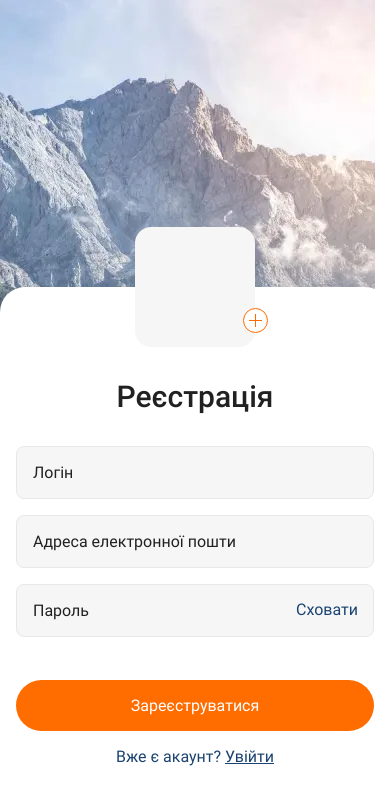
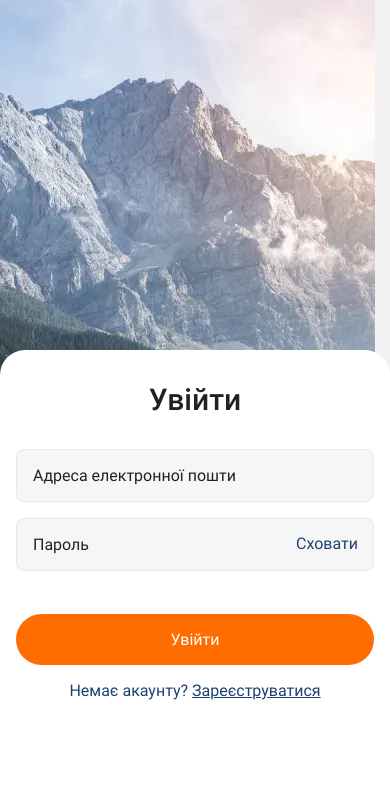
Before and after one commit to VIlliaV/hw-native, a React Native app: screen /Login in a window 390 px wide. Shown: the top 804 px of the page. Built offline with nearby package versions, Linux system fonts and the light colour scheme.

Commit message:
ADD || navigation

```diff
--- a/App.js
+++ b/App.js
@@ -3,6 +3,8 @@ import { Text, View } from "react-native";
 import { useFonts } from "expo-font";
 import RegistrationScreen from "./components/auth/RegistrationScreen";
 import LoginScreen from "./components/auth/LoginScreen";
+import { NavigationContainer } from "@react-navigation/native";
+import { createStackNavigator } from "@react-navigation/stack";
 
 export default function App() {
   const [fontsLoaded] = useFonts({
@@ -15,12 +17,24 @@ export default function App() {
   if (!fontsLoaded) {
     return <Text>loading</Text>;
   }
+  const MainStack = createStackNavigator();
 
   return (
-    <View style={{ flex: 1 }}>
-      <RegistrationScreen />
-
-      {/* <LoginScreen /> */}
-    </View>
+    <NavigationContainer>
+      <View style={{ flex: 1 }}>
+        <MainStack.Navigator initialRouteName="Registration">
+          <MainStack.Screen
+            name="Registration"
+            component={RegistrationScreen}
+            options={{ headerShown: false }}
+          />
+          <MainStack.Screen
+            name="Login"
+            component={LoginScreen}
+            options={{ headerShown: false }}
+          />
+        </MainStack.Navigator>
+      </View>
+    </NavigationContainer>
   );
 }
--- a/components/auth/Auth.js
+++ b/components/auth/Auth.js
@@ -11,8 +11,10 @@ import {
   TouchableWithoutFeedback,
   Image,
 } from "react-native";
+
 import { styles } from "../../style/styles";
 import { useState } from "react";
+import { useNavigation } from "@react-navigation/native";
 import { color } from "../../style/color";
 import back_ground from "../../assets/image/Photo BG.webp";
 import back_ground_2x from "../../assets/image/Photo BGx2.webp";
@@ -34,15 +36,18 @@ const AuthComp = ({ isLogin }) => {
   const [auth, setAuth] = useState(isLogin ? initialLogin : initialReg);
   const [inputOnFocus, setInputOnFocus] = useState({});
   const [isAvatarAdd, setIsAvatarAdd] = useState(false);
+  const [isPasswordHide, setIsPasswordHide] = useState(false);
 
-  const [isPasswordHide, setIsPasswordHide] = useState(false);
+  const navigation = useNavigation();
 
   const keyboardHide = () => {
     Keyboard.dismiss();
   };
 
-  const onPress = () => {
-    alert("так сильно не тисни))");
+  const handleAuth = () => {
+    isLogin
+      ? navigation.navigate("Registration")
+      : navigation.navigate("Login");
   };
 
   const onSubmit = () => {
@@ -63,12 +68,6 @@ const AuthComp = ({ isLogin }) => {
   };
 
   const onFocus = (e) => {
-    // console.log(
-    //   "🚀 ~ e:",
-    //   e._dispatchInstances.memoizedProps.textContentType,
-    //   e._dispatchInstances.memoizedProps.autoComplete,
-    //   e._dispatchInstances.memoizedProps.placeholder
-    // );
     const { placeholder } = e._dispatchInstances.memoizedProps;
     setInputOnFocus((prev) => ({ ...prev, [placeholder]: true }));
   };
@@ -195,7 +194,7 @@ const AuthComp = ({ isLogin }) => {
             <Text style={{ ...styles.text, color: color.secondary }}>
               {!isLogin ? "Вже є акаунт? " : "Немає акаунту? "}
             </Text>
-            <Text onPress={onPress} style={styleAuth.changeAuth}>
+            <Text onPress={handleAuth} style={styleAuth.changeAuth}>
               {!isLogin ? "Увійти" : "Зареєструватися"}
             </Text>
           </View>
@@ -236,6 +235,7 @@ const styleAuth = {
     borderColor: !inputOnFocus[type] ? color.border : color.accent,
     backgroundColor: !inputOnFocus[type] ? color.bg_secondary : color.bg,
   }),
+
   passwordBox: {
     position: "relative",
     transformOrigin: "top",
```
